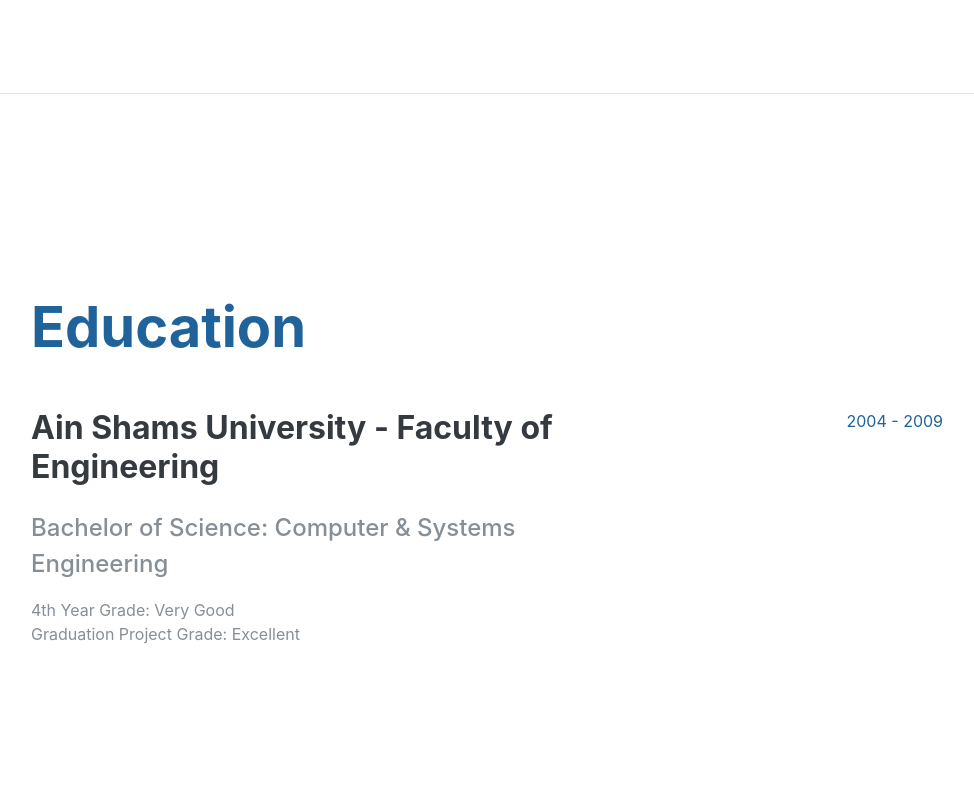
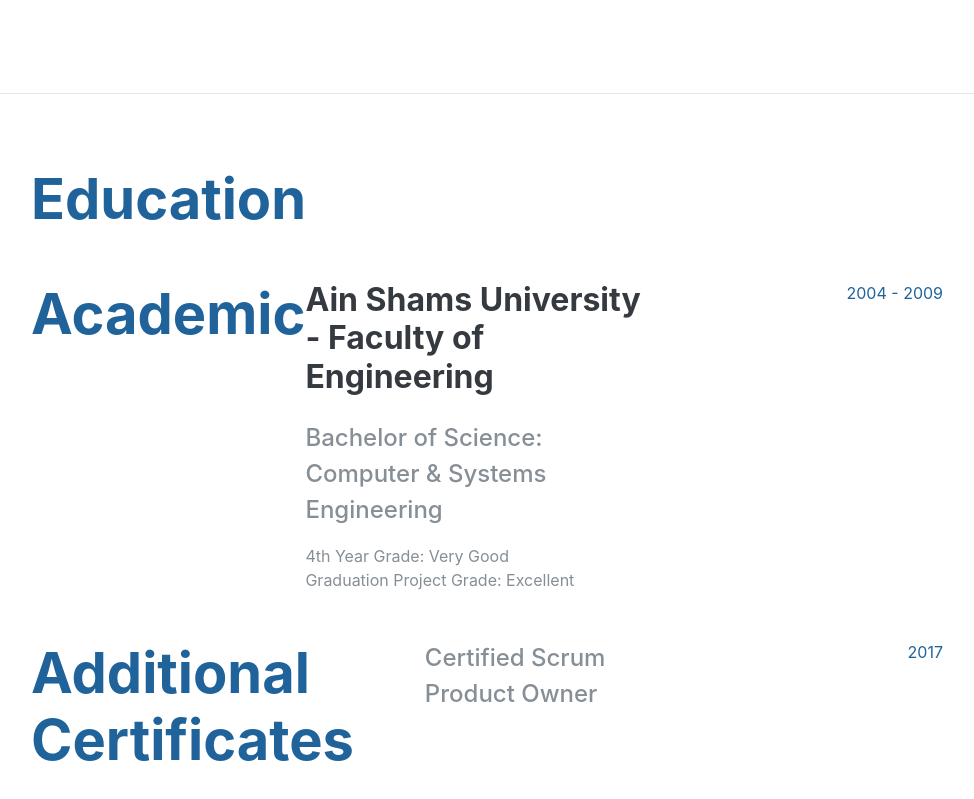
Before and after one commit to AntounG/antoung, a plain HTML site: page index.html in a window 1280 px wide. Shown: the part 2219-3018 px from the top of the page, without its empty margins (289-1263 px from the left). Drawn offline with Linux system fonts and the light colour scheme; a web font is replaced by a local one.

Commit message:
update education

```diff
--- a/index.html
+++ b/index.html
@@ -229,6 +229,7 @@ quality and scope.
           <h2 class="mb-5"  alt="Antoun Gorgy's education" title="Antoun Gorgy's education">Education</h2>
 
           <div class="resume-item d-flex flex-column flex-md-row mb-5">
+		    <h2 class="mb-0">Academic</h3>
             <div class="resume-content mr-auto">
               <h3 class="mb-0">Ain Shams University - Faculty of Engineering</h3>
 			  </br>
@@ -241,6 +242,15 @@ quality and scope.
             </div>
           </div>
 
+		    <div class="resume-item d-flex flex-column flex-md-row mb-5">
+		    <h2 class="mb-0">Additional Certificates</h3>
+            <div class="resume-content mr-auto">
+              <p class="subheading mb-3">Certified Scrum Product Owner</p>
+            </div>
+            <div class="resume-date text-md-right">
+              <span class="text-primary">2017</span>
+            </div>
+          </div>
 
         </div>
       </section>
```
